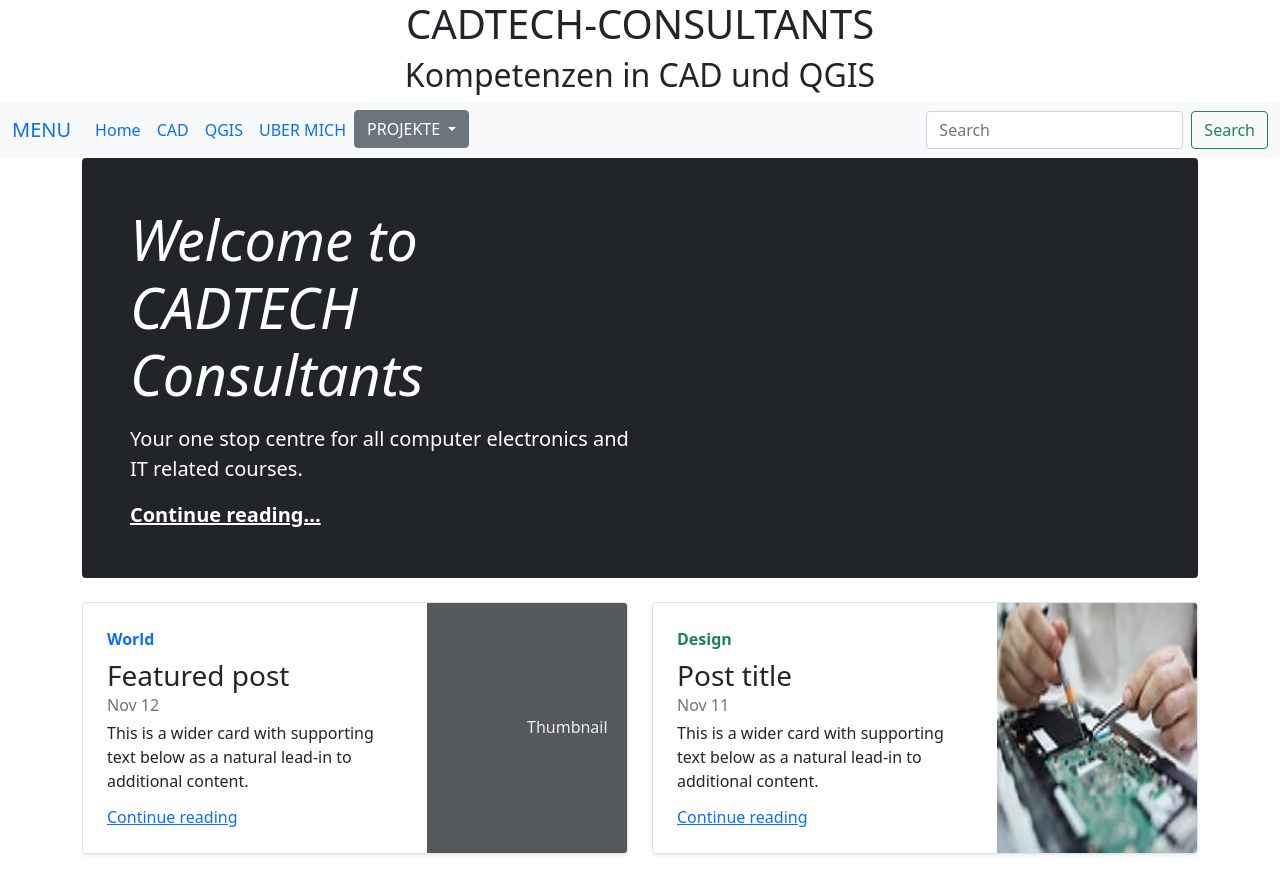
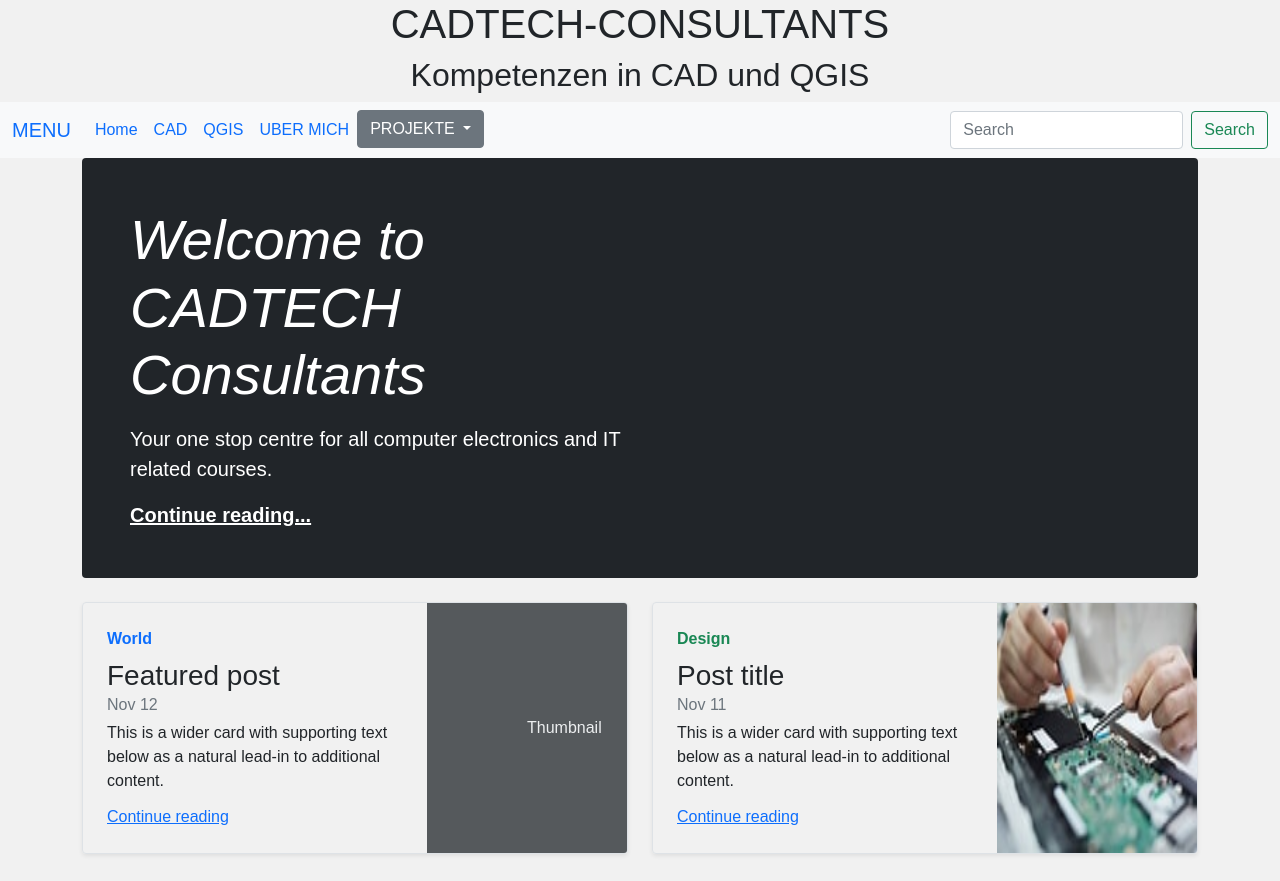
Before and after one commit to shamba-umar/cadtech-consultants, a website: page index.html in a window 1280 px wide. Shown: the top 881 px of the page. Drawn offline with nearby package versions, Linux system fonts and the light colour scheme.

Commit message:
uncommented code
removed comment in the style sheet link

```diff
--- a/index.html
+++ b/index.html
@@ -7,7 +7,7 @@
 <meta name="viewport" content="width=device-width,initial-scale=1">
 <link href="./node_modules/bootstrap/dist/css/bootstrap.min.css" rel="stylesheet" >
 <link href="./node_modules/bootstrap/dist/css/bootstrap.css" rel="stylesheet" >
-<!--<link rel="stylesheet" href="./css/ctc.css">-->
+<link rel="stylesheet" href="./css/ctc.css">
 
 <script src="/node_modules/bootstrap/dist/js/bootstrap.min.js"></script>
 <script src="/node_modules/bootstrap/dist/js/bootstrap.js"></script>
```
